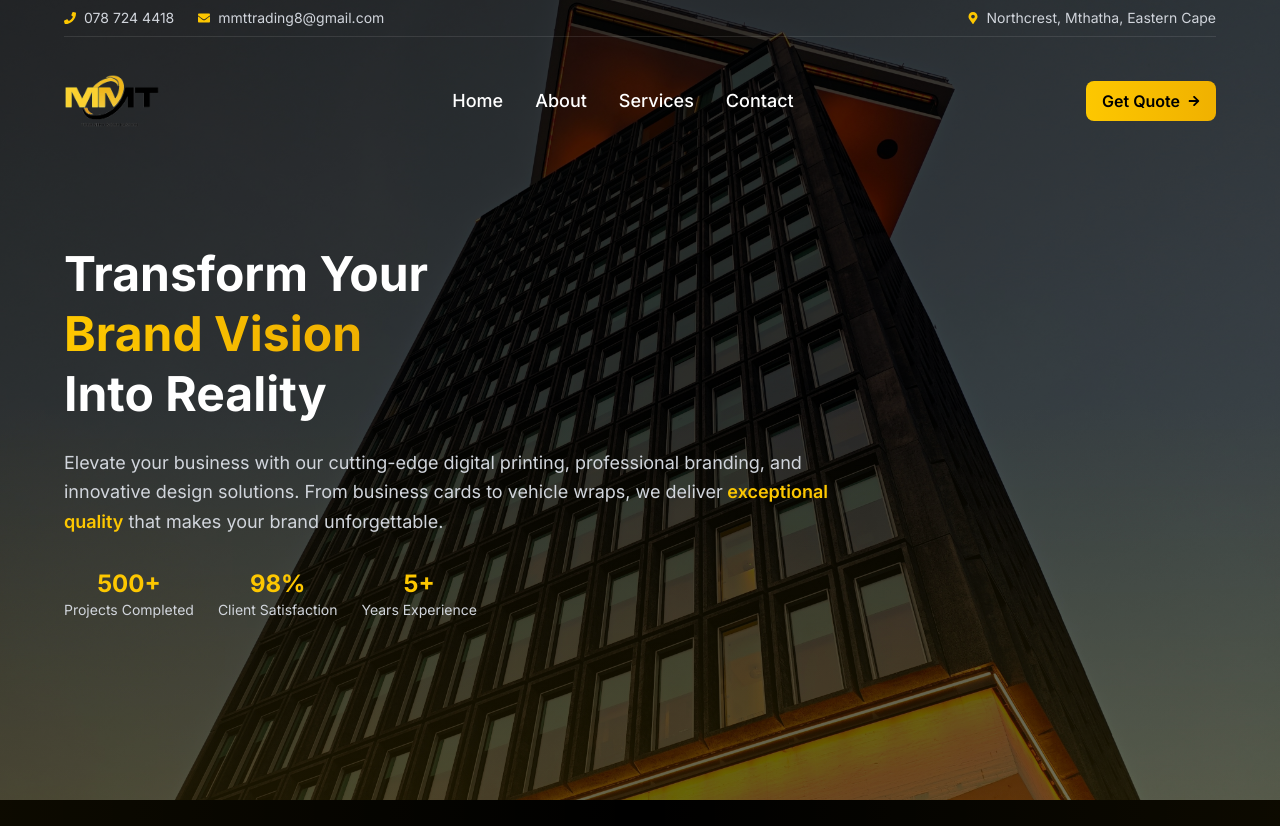
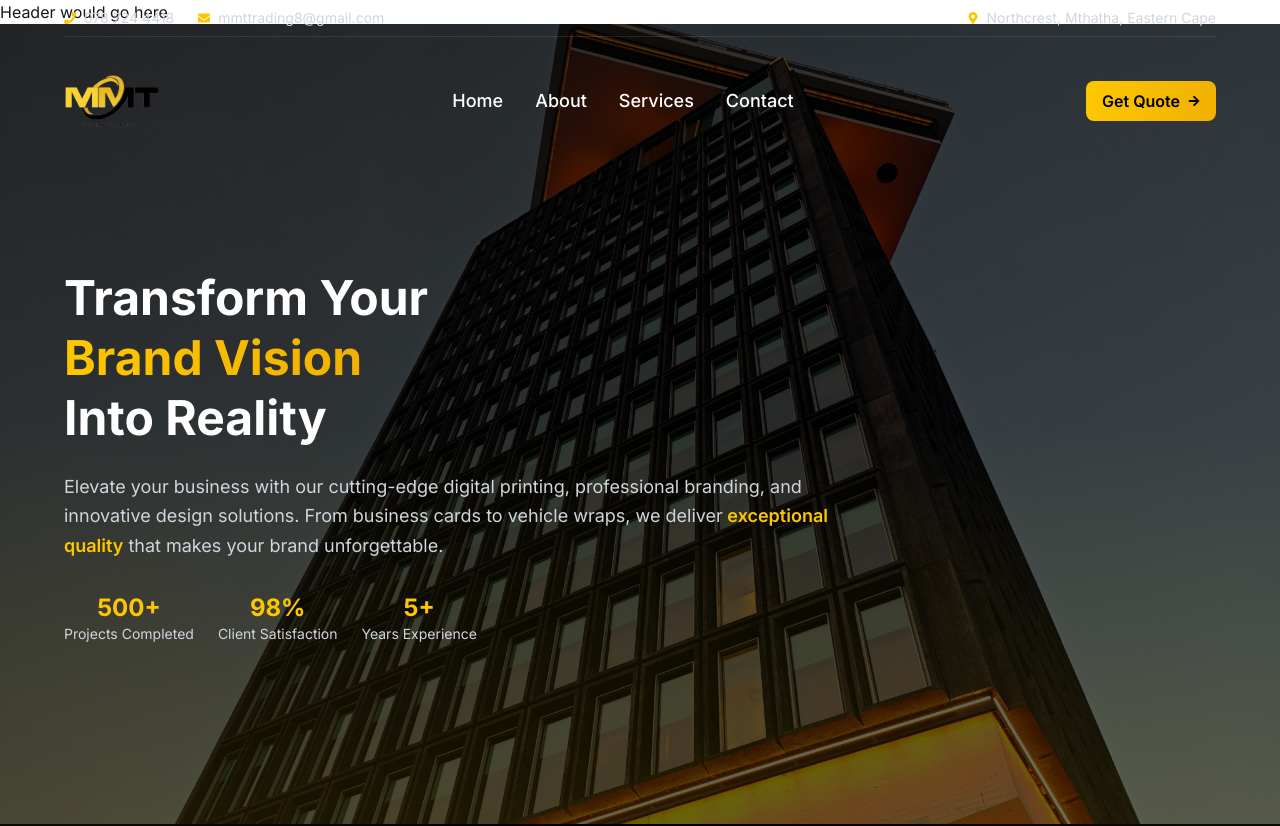
Before and after one commit to InolofatsengMotloba/mmttrading, a Next.js app: page / in a window 1280 px wide. Shown: the top 826 px of the page. Built offline with nearby package versions, Linux system fonts and the light colour scheme.

Commit message:
Import Header component and display it on layout

```diff
--- a/app/layout.js
+++ b/app/layout.js
@@ -1,5 +1,6 @@
 import { Inter } from "next/font/google";
 import "./globals.css";
+import Header from "@/components/Header";
 import Footer from "@/components/Footer";
 
 const inter = Inter({ subsets: ["latin"] });
@@ -14,6 +15,7 @@ export default function RootLayout({ children }) {
   return (
     <html lang="en">
       <body className={inter.className}>
+        <Header />
         <main>{children}</main>
         <Footer />
       </body>
```
